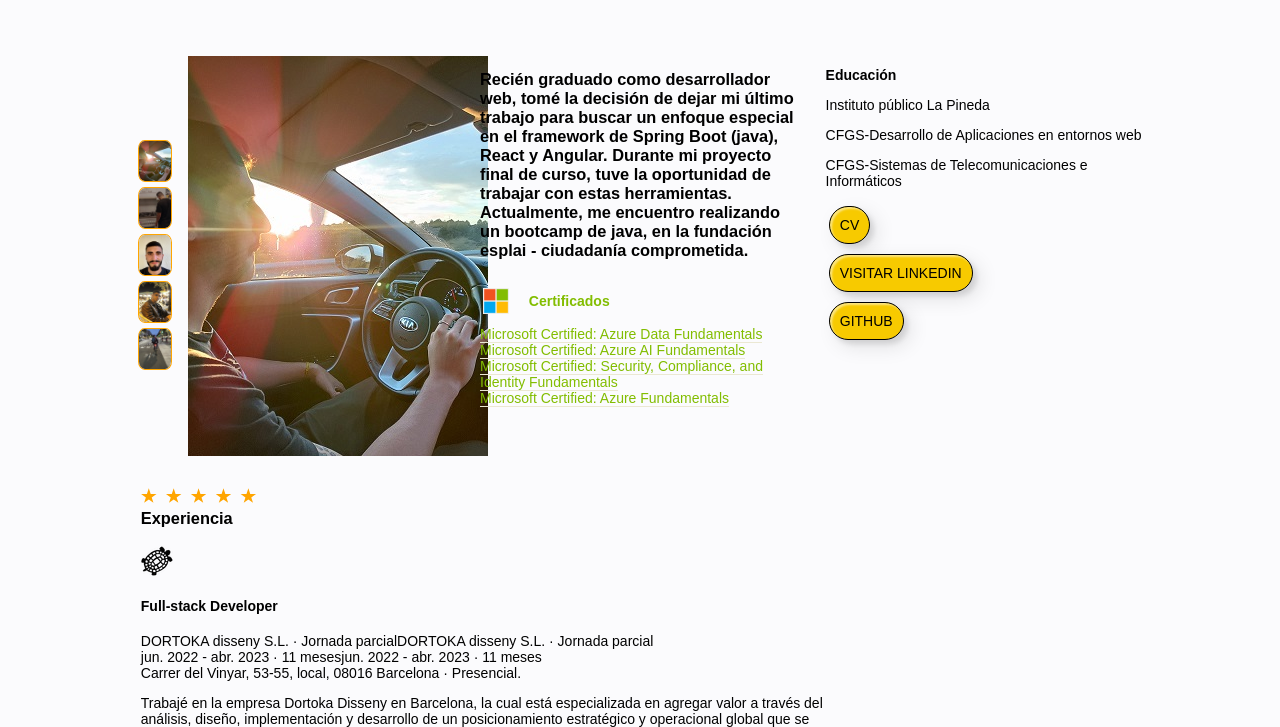
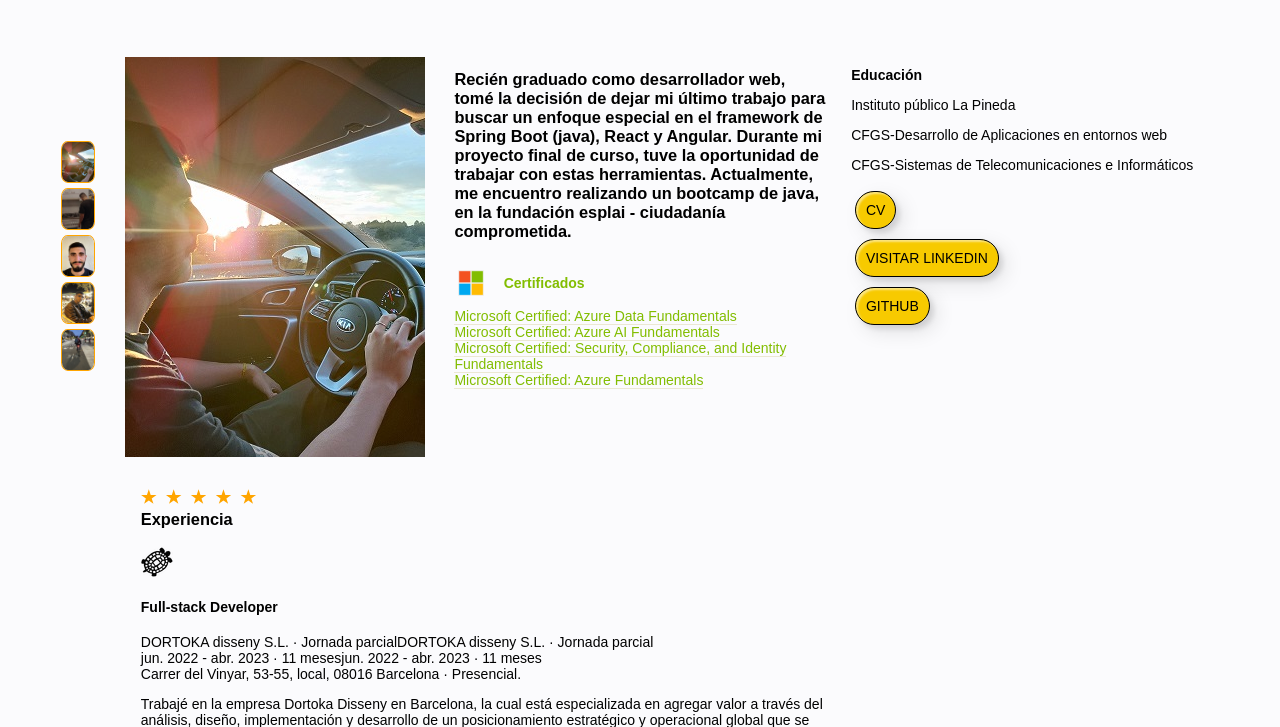
Before and after one commit to civic100/civic100.github.io, a PHP site: page / in a window 1280 px wide. Shown: the part 77-804 px from the top of the page. Run offline with PHP 8.4, Linux system fonts and the light colour scheme; some web fonts are replaced.

Commit message:
Update style.css
media screen

```diff
--- a/style/style.css
+++ b/style/style.css
@@ -323,7 +323,7 @@ footer{
 
     .container-main{
         & div{
-            width: 25vw;
+            width: 29vw;
         }
     }
 
```
